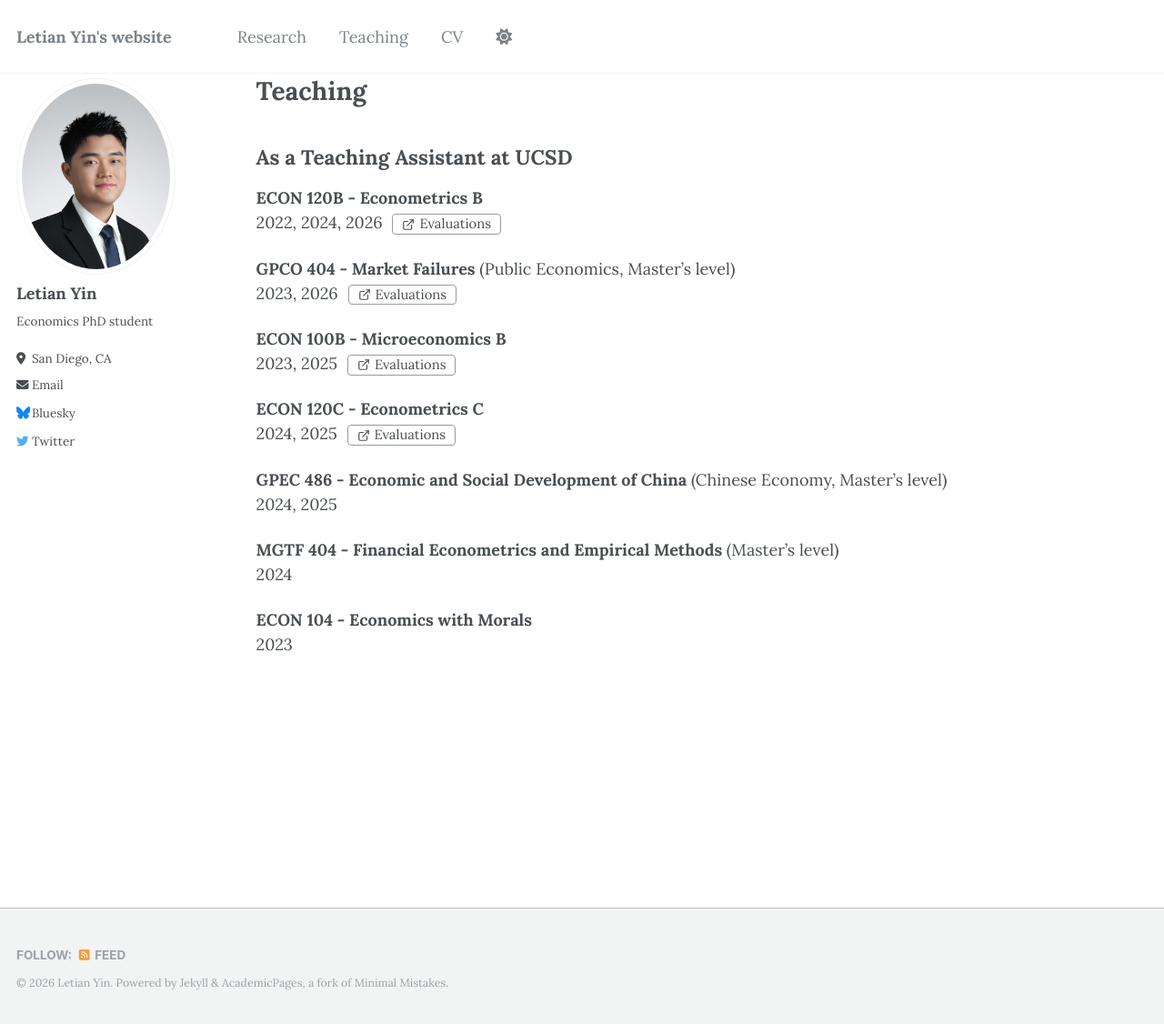
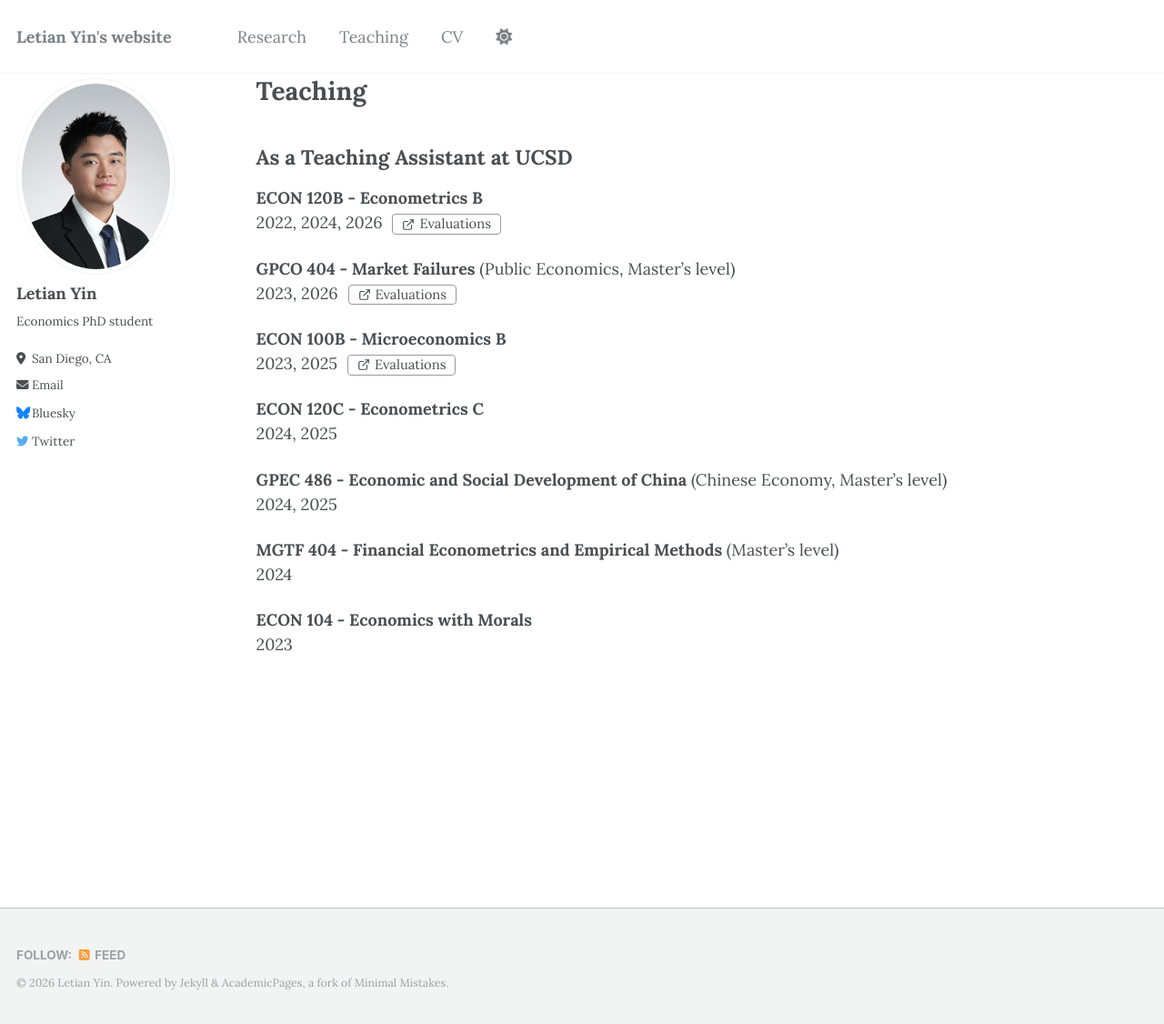
Before and after one commit to letian-yin/letian-yin.github.io, a Jekyll site: the page built from _pages/teaching.md, in a window 1280 px wide and 1126 px high. Shown: the whole window at 91% size. Built offline with Jekyll 4.4.1, drawn with Linux system fonts in a browser that asks for light colours.

Commit message:
update evaluations

```diff
--- a/_pages/teaching.md
+++ b/_pages/teaching.md
@@ -16,7 +16,7 @@ author_profile: true
 2023, 2025 <a class="external-link-btn external-link-btn--inline" href="https://www.dropbox.com/scl/fi/20bqcdwpudg1tlit83wcw/2025_fall_Econ_100B_A.pdf?rlkey=iwxyx9wha2d40xnvnez6bkpp3&st=1exa69qs&dl=0" target="_blank" rel="noopener">Evaluations</a>
 
 **ECON 120C - Econometrics C** \
-2024, 2025 <a class="external-link-btn external-link-btn--inline" href="https://www.dropbox.com/scl/fi/znggsck7n7mpa4oh11l0t/2025_spring_Econ_120C_B00.pdf?rlkey=yvbfynilxs8akhg6o2gjotapg&st=e2b1tb1x&dl=0" target="_blank" rel="noopener">Evaluations</a>
+2024, 2025
 
 **GPEC 486 - Economic and Social Development of China** (Chinese Economy, Master's level) \
 2024, 2025
```
